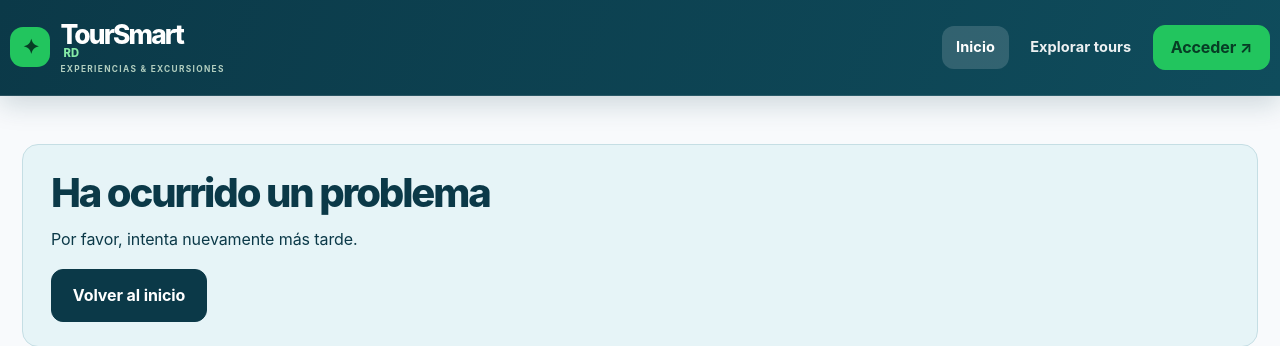
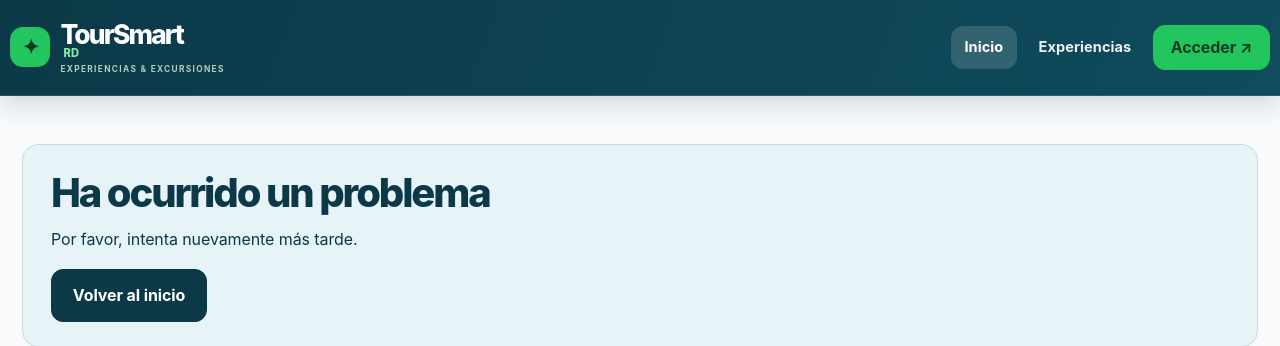
Before and after one commit to Omargenao25/AgenciaToursAPI, an ASP.NET Core app: page /Home/Error in a window 1280 px wide. Shown: the top 346 px of the page. Run offline with ASP.NET Core 8, Linux system fonts and the light colour scheme; the project's own start-up code is not run, and a stand-in starts its controllers and pages.

Commit message:
design(5.30): simplificar navegación y cargar nueva capa de identidad premium

```diff
--- a/TourSmart.Web/Views/Shared/_Layout.cshtml
+++ b/TourSmart.Web/Views/Shared/_Layout.cshtml
@@ -10,17 +10,18 @@
     <link rel="stylesheet" href="~/css/site.css" asp-append-version="true" />
     <link rel="stylesheet" href="~/css/redesign.css" asp-append-version="true" />
     <link rel="stylesheet" href="~/css/toursmart-v3.css" asp-append-version="true" />
+    <link rel="stylesheet" href="~/css/toursmart-premium-530.css" asp-append-version="true" />
 </head>
 <body>
     <a class="ts-skip" href="#contenido-principal">Saltar al contenido</a>
-    <header class="site-header ts-v3-header">
+    <header class="site-header ts-v3-header ts-premium-header" id="cabeceraSitio">
         <nav class="navbar navbar-expand-lg container py-3" aria-label="Navegación principal">
             <a class="navbar-brand brand" asp-controller="Home" asp-action="Index"><span class="brand-mark">✦</span><span class="brand-name">TourSmart<span class="brand-rd">RD</span><small class="brand-subtitle">EXPERIENCIAS & EXCURSIONES</small></span></a>
             <button class="navbar-toggler navbar-dark" type="button" data-bs-toggle="collapse" data-bs-target="#mainNav" aria-controls="mainNav" aria-expanded="false" aria-label="Abrir menú"><span class="navbar-toggler-icon"></span></button>
             <div class="collapse navbar-collapse" id="mainNav">
-                <ul class="navbar-nav ms-auto align-items-lg-center gap-lg-2">
+                <ul class="navbar-nav ms-auto align-items-lg-center gap-lg-2 ts-premium-main-nav">
                     <li class="nav-item"><a class="nav-link" asp-controller="Home" asp-action="Index" aria-current="@(ViewContext.RouteData.Values["controller"]?.ToString() == "Home" ? "page" : null)">Inicio</a></li>
-                    <li class="nav-item"><a class="nav-link" asp-controller="Tours" asp-action="Index" aria-current="@(ViewContext.RouteData.Values["controller"]?.ToString() == "Tours" ? "page" : null)">Explorar tours</a></li>
+                    <li class="nav-item"><a class="nav-link" asp-controller="Tours" asp-action="Index" aria-current="@(ViewContext.RouteData.Values["controller"]?.ToString() == "Tours" ? "page" : null)">Experiencias</a></li>
                     @if (User.IsInRole("Cliente"))
                     {
                         <li class="nav-item"><a class="nav-link" asp-controller="MiCuentaWeb" asp-action="MisReservas">Mis reservas</a></li>
@@ -28,29 +29,40 @@
                     }
                     @if (User.IsInRole("Administrador") || User.IsInRole("Operador"))
                     {
+                        <li class="nav-item"><a class="nav-link" asp-controller="Panel" asp-action="Index">Panel</a></li>
                         <li class="nav-item"><a class="nav-link" asp-controller="ReservasWeb" asp-action="Index">Reservas</a></li>
-                        <li class="nav-item"><a class="nav-link" asp-controller="Panel" asp-action="Index">Panel de control</a></li>
-                        <li class="nav-item"><a class="nav-link" asp-controller="ToursAdmin" asp-action="Index">Tours</a></li>
-                        <li class="nav-item"><a class="nav-link" asp-controller="GeografiaAdmin" asp-action="Index">Destinos</a></li>
-                        <li class="nav-item"><a class="nav-link" asp-controller="CategoriasAdmin" asp-action="Index">Categorías</a></li>
-                        <li class="nav-item"><a class="nav-link" asp-controller="TransportesAdmin" asp-action="Index">Transportes</a></li>
-                        <li class="nav-item"><a class="nav-link" asp-controller="GuiasAdmin" asp-action="Index">Guías</a></li>
-                        <li class="nav-item"><a class="nav-link" asp-controller="AdelantosWeb" asp-action="Revision">Adelantos</a></li>
-                        <li class="nav-item"><a class="nav-link" asp-controller="PortadaAdmin" asp-action="Index">Portada</a></li>
+                        <li class="nav-item"><a class="nav-link" asp-controller="ToursAdmin" asp-action="Index">Gestionar tours</a></li>
+                        <li class="nav-item dropdown">
+                            <button class="nav-link dropdown-toggle ts-premium-menu-toggle" type="button" data-bs-toggle="dropdown" aria-expanded="false" aria-label="Abrir menú de operaciones">Operaciones</button>
+                            <ul class="dropdown-menu dropdown-menu-end ts-premium-dropdown">
+                                <li><h6 class="dropdown-header">OPERACIÓN DE LA AGENCIA</h6></li>
+                                <li><a class="dropdown-item" asp-controller="AdelantosWeb" asp-action="Revision">Revisar adelantos</a></li>
+                                <li><a class="dropdown-item" asp-controller="GeografiaAdmin" asp-action="Index">Países y destinos</a></li>
+                                <li><a class="dropdown-item" asp-controller="CategoriasAdmin" asp-action="Index">Categorías</a></li>
+                                <li><a class="dropdown-item" asp-controller="TransportesAdmin" asp-action="Index">Transportes</a></li>
+                                <li><a class="dropdown-item" asp-controller="GuiasAdmin" asp-action="Index">Guías turísticos</a></li>
+                                <li><a class="dropdown-item" asp-controller="PortadaAdmin" asp-action="Index">Imagen de portada</a></li>
+                                @if (User.IsInRole("Administrador"))
+                                {
+                                    <li><hr class="dropdown-divider" /></li>
+                                    <li><a class="dropdown-item" asp-controller="ReportesWeb" asp-action="Finanzas">Reportes financieros</a></li>
+                                    <li><a class="dropdown-item" asp-controller="TableroAdelantos" asp-action="Index">Control de adelantos</a></li>
+                                }
+                            </ul>
+                        </li>
                     }
                     @if (User.Identity?.IsAuthenticated == true)
                     {
-                        <li class="nav-item"><a class="nav-link" asp-controller="Panel" asp-action="Index">Mi espacio</a></li>
                         <li class="nav-item">
                             <form method="post" asp-controller="Cuenta" asp-action="Salir" class="d-inline">
                                 @Html.AntiForgeryToken()
-                                <button class="btn btn-light nav-login" type="submit">Salir ↗</button>
+                                <button class="btn btn-light nav-login" type="submit">Salir <span aria-hidden="true">↗</span></button>
                             </form>
                         </li>
                     }
                     else
                     {
-                        <li class="nav-item"><a class="btn btn-light nav-login" asp-controller="Cuenta" asp-action="Acceder">Acceder ↗</a></li>
+                        <li class="nav-item"><a class="btn btn-light nav-login" asp-controller="Cuenta" asp-action="Acceder">Acceder <span aria-hidden="true">↗</span></a></li>
                     }
                 </ul>
             </div>
@@ -64,6 +76,7 @@
         </div>
     </footer>
     <script src="https://cdn.jsdelivr.net/npm/bootstrap@5.3.3/dist/js/bootstrap.bundle.min.js"></script>
+    <script src="~/js/toursmart-premium-530.js" asp-append-version="true" defer></script>
     @await RenderSectionAsync("Scripts", required: false)
 </body>
 </html>
```
